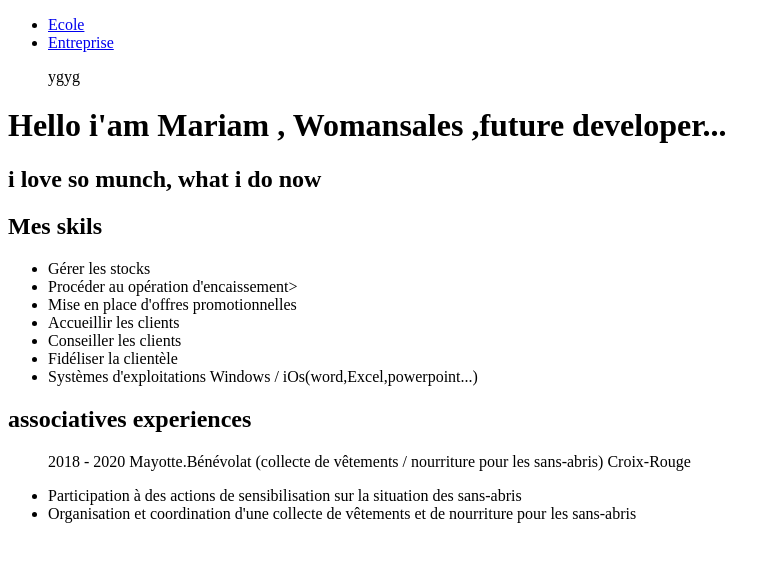
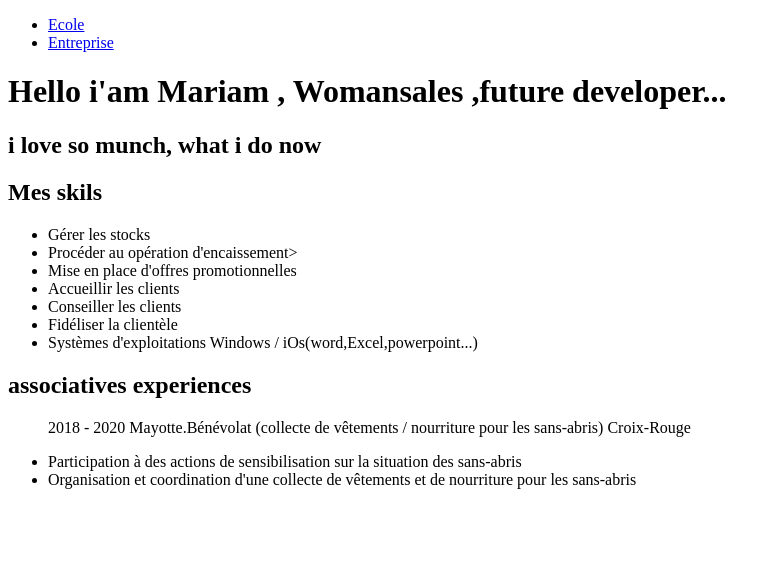
Before and after one commit to nshimirimanaMariam/porfolio, a plain HTML site: page index.html in a window 1280 px wide. Shown: the whole page, without its empty margins (0-780 px from the left). Drawn offline with Linux system fonts and the light colour scheme; some icons are missing.

Commit message:
initialisation

```diff
--- a/index.html
+++ b/index.html
@@ -15,7 +15,7 @@
       <ul>
       <li><a href="https://www.intelligence-apprentie.fr/campus/ia-nantes/">Ecole</a></li>
       <li><a href="https://www.carrefour.fr/magasin/nantes-beaulieu">Entreprise</a></li>
-<p>ygyg</p>
+
       </ul>
 
 
```
